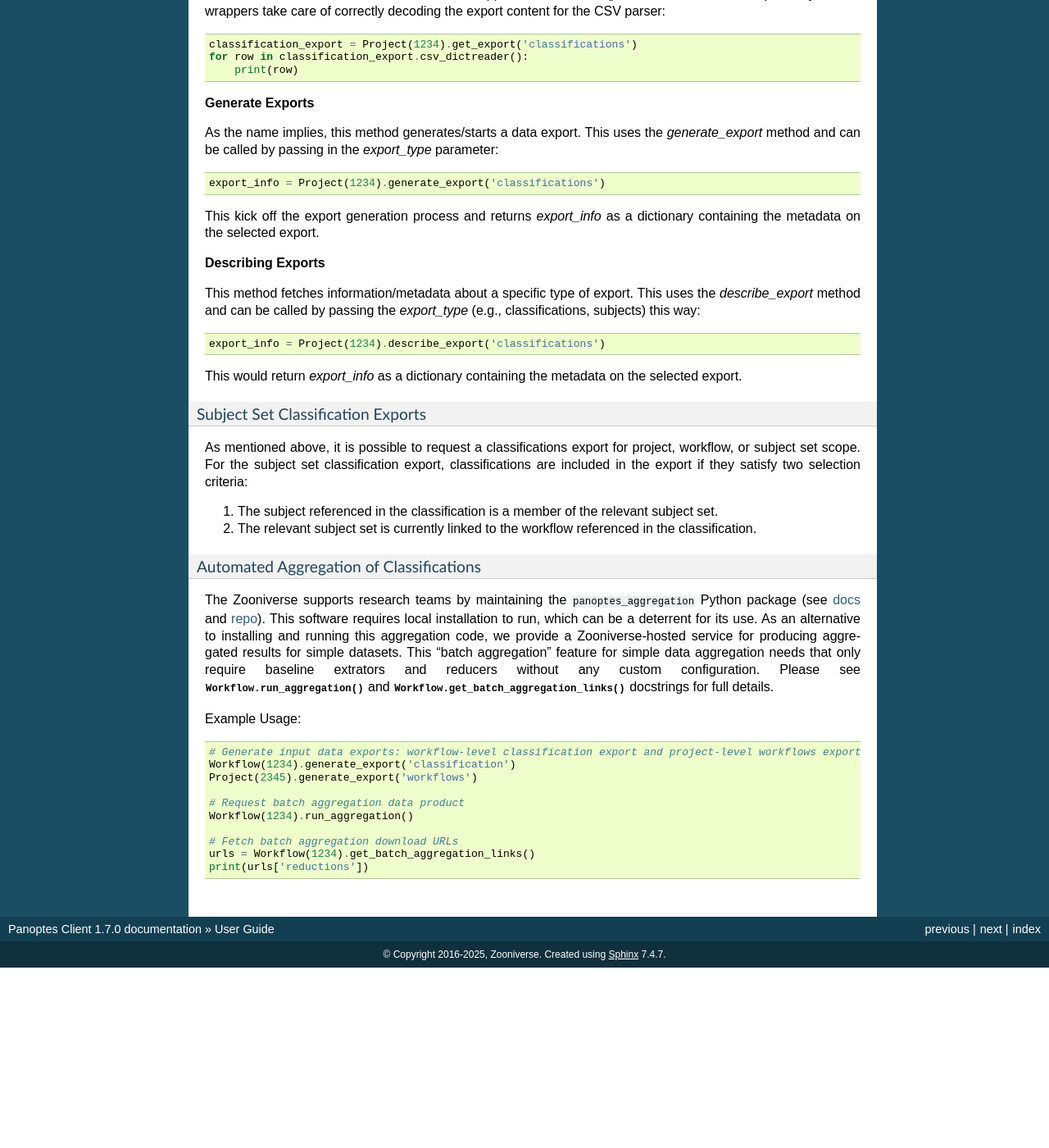
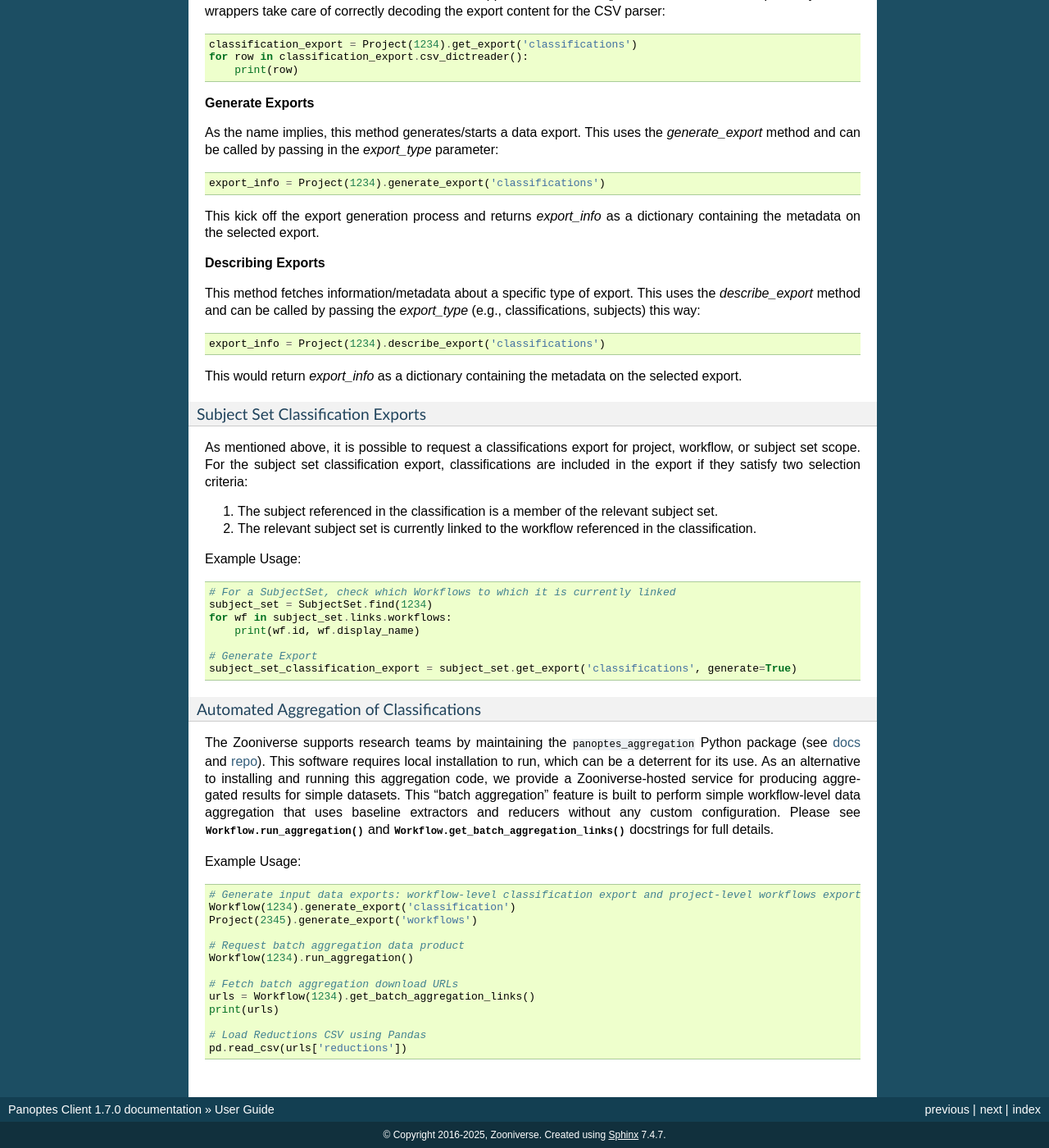
Before and after one commit to zooniverse/panoptes-python-client, a Sphinx documentation site: the page built from docs/user_guide.rst, in a window 1280 px wide and 1400 px high, scrolled down 8196 px. Shown: the whole window at 82% size. Built offline with Sphinx 7.4.7, drawn with Linux system fonts in a browser that asks for light colours; before the commit the page ends 9376 px from its top, so only the background shows below that.

Commit message:
tweak docs

```diff
--- a/docs/user_guide.rst
+++ b/docs/user_guide.rst
@@ -473,6 +473,16 @@ For the subject set classification export, classifications are included in the e
 1. The subject referenced in the classification is a member of the relevant subject set.
 2. The relevant subject set is currently linked to the workflow referenced in the classification.
 
+Example Usage::
+
+    # For a SubjectSet, check which Workflows to which it is currently linked
+    subject_set = SubjectSet.find(1234)
+    for wf in subject_set.links.workflows:
+        print(wf.id, wf.display_name)
+
+    # Generate Export
+    subject_set_classification_export = subject_set.get_export('classifications', generate=True)
+
 Automated Aggregation of Classifications
 ++++++++++++++++++++++++++++++++++++++++
 
@@ -480,7 +490,7 @@ The Zooniverse supports research teams by maintaining the ``panoptes_aggregation
 (see `docs <https://aggregation-caesar.zooniverse.org/docs>`_ and `repo <https://github.com/zooniverse/aggregation-for-caesar>`_).
 This software requires local installation to run, which can be a deterrent for its use.
 As an alternative to installing and running this aggregation code, we provide a Zooniverse-hosted service for producing aggregated results for simple datasets.
-This "batch aggregation" feature for simple data aggregation needs that only require baseline extrators and reducers without any custom configuration.
+This "batch aggregation" feature is built to perform simple workflow-level data aggregation that uses baseline extractors and reducers without any custom configuration.
 Please see :py:meth:`.Workflow.run_aggregation` and :py:meth:`.Workflow.get_batch_aggregation_links` docstrings for full details.
 
 Example Usage::
@@ -494,4 +504,7 @@ Example Usage::
 
     # Fetch batch aggregation download URLs
     urls = Workflow(1234).get_batch_aggregation_links()
-    print(urls['reductions'])
+    print(urls)
+
+    # Load Reductions CSV using Pandas
+    pd.read_csv(urls['reductions'])
```
